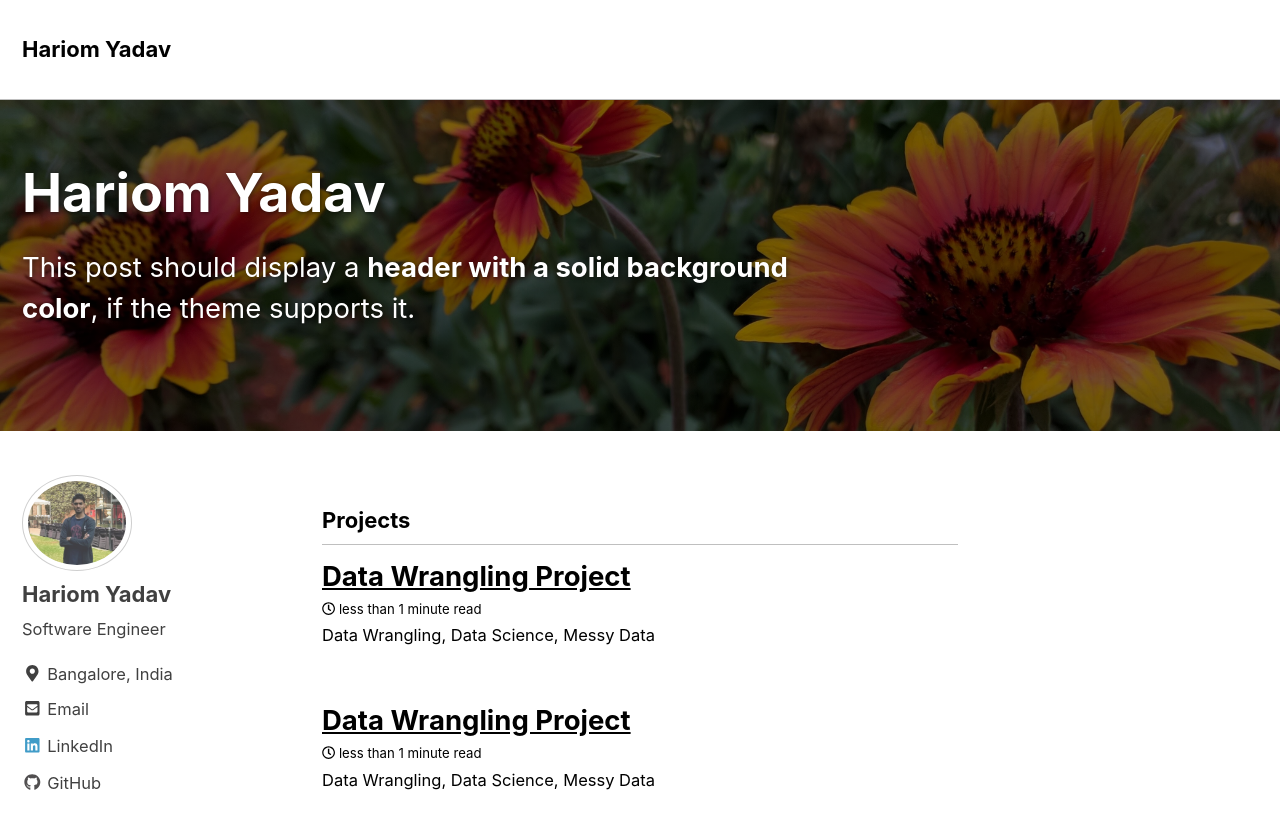
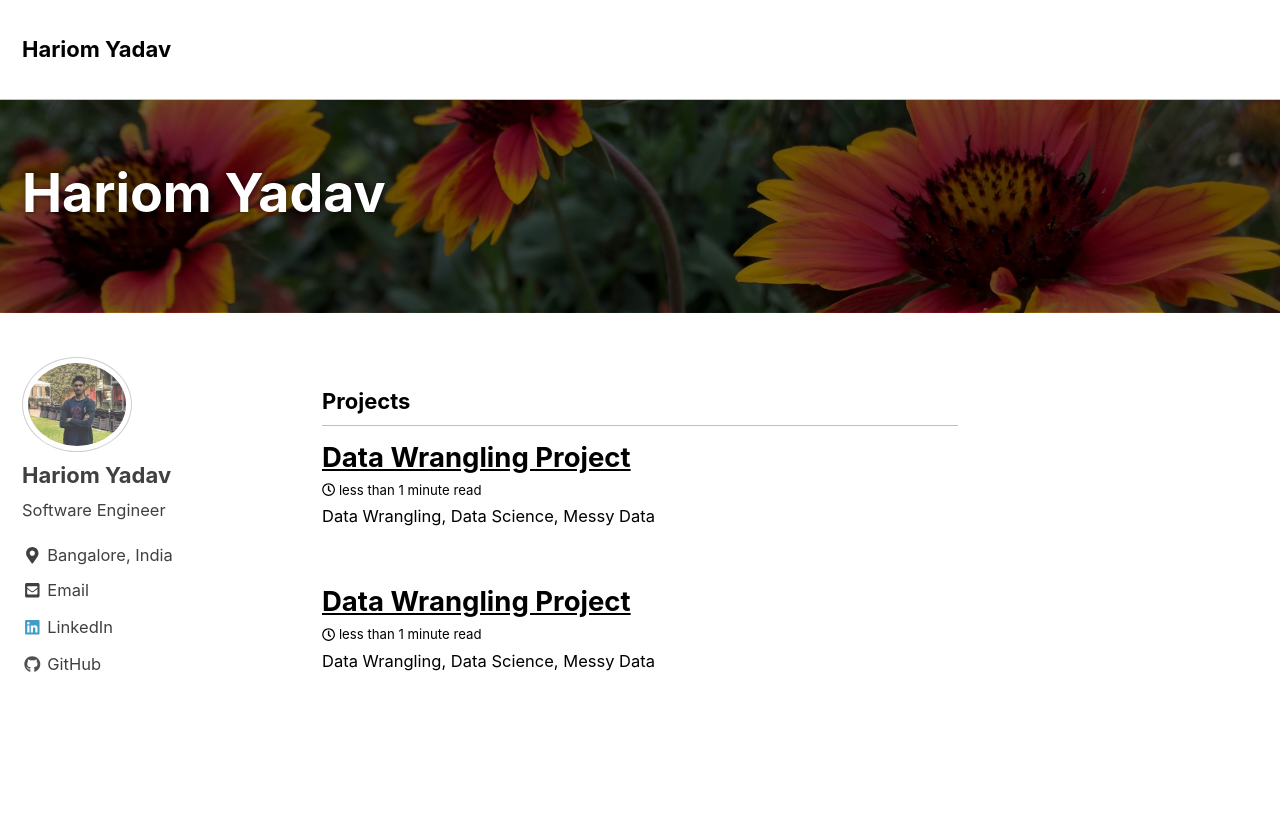
Before and after one commit to hariomyadav/hocyadav.github.io, a Jekyll site: the page built from index.html, in a window 1280 px wide and 900 px high. Shown: the top 829 px of the window. Built offline with Jekyll 4.4.1, drawn with Linux system fonts in a browser that asks for light colours; nearby versions of some CDN libraries; the list of posts is cut into pages by our own code.

Commit message:
image home page content updated

```diff
--- a/index.html
+++ b/index.html
@@ -1,7 +1,6 @@
 ---
 layout: home
 author_profile: true
-excerpt: "This post should display a **header with a solid background color**, if the theme supports it."
 header:
   overlay_image: /images/waterfront_disable.jpg
   overlay_filter: 0.5 # same as adding an opacity of 0.5 to a black background
```
